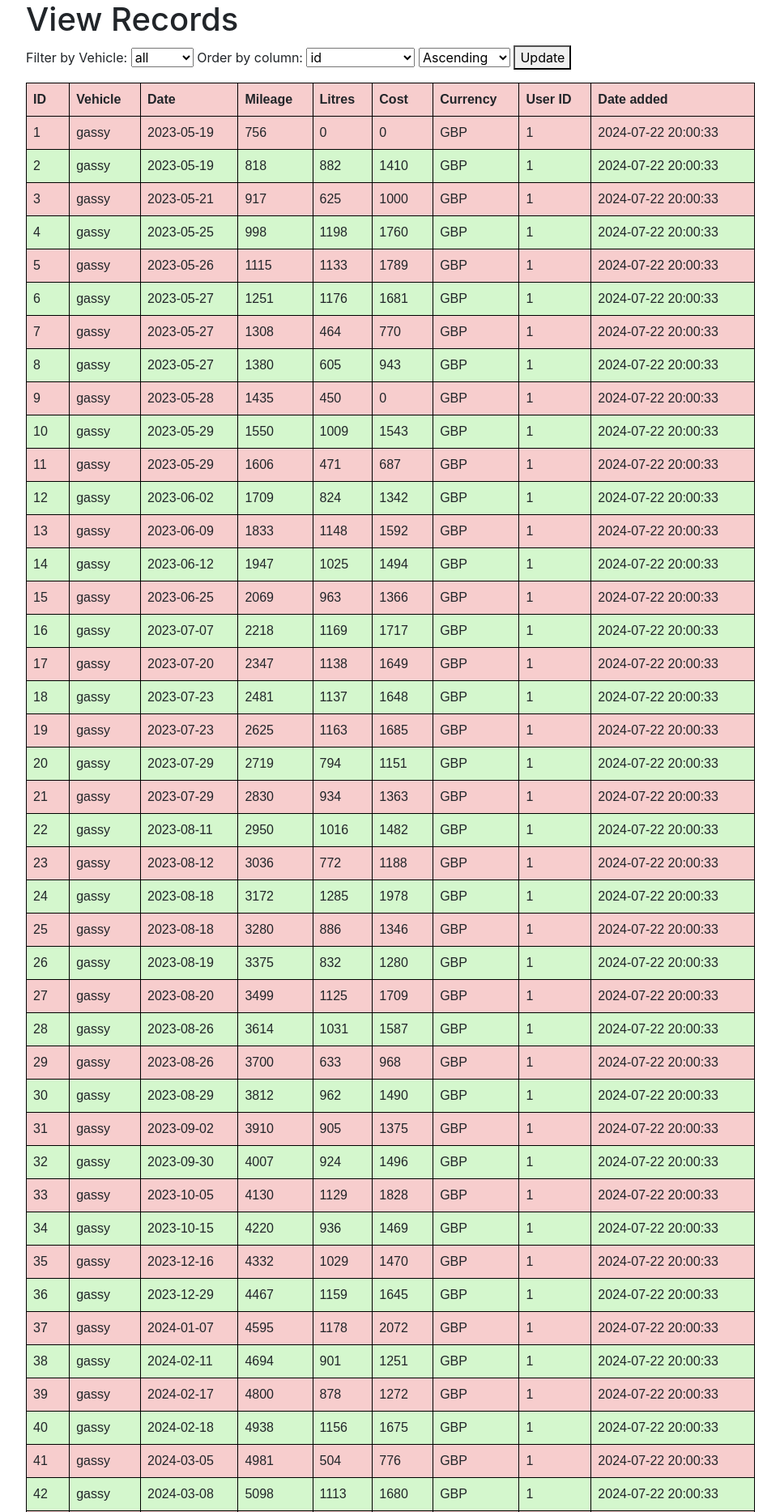
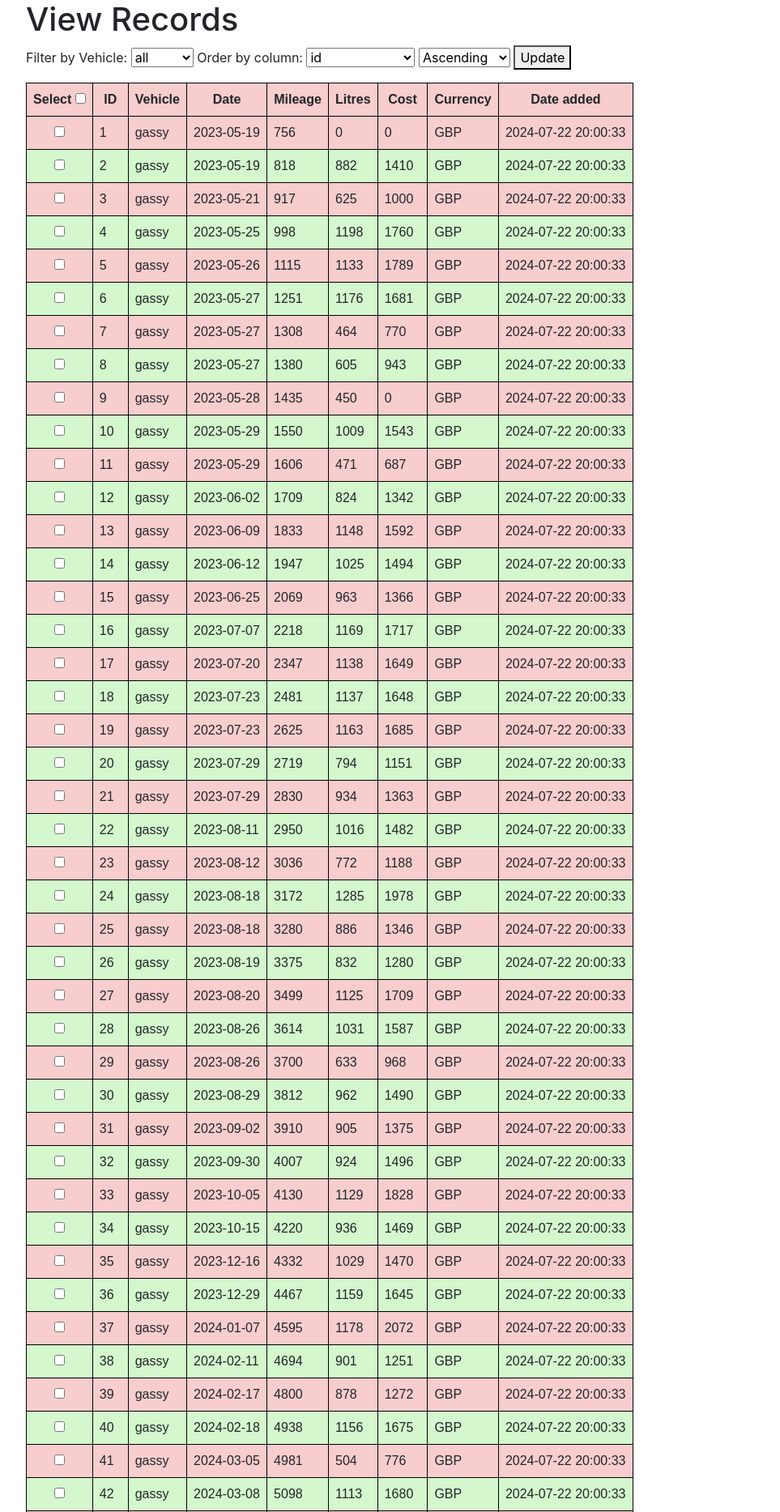
Before and after one commit to someingonewrong/Flask-Fuel-Basics, a Flask app: page /view-records in a window 1280 px wide. Shown: the part 56-1923 px from the top of the page at 81% size, without its empty margins (53-1016 px from the left). Run offline with Flask 3, Linux system fonts and the light colour scheme; a user stored in the database is signed in; some libraries are stand-ins or nearby versions.

Commit message:
added checkbox column and formatting to table. Began delete record function.

```diff
--- a/website/database.py
+++ b/website/database.py
@@ -116,6 +116,10 @@ def fetch_records(current_user, vehicle = '*', column = 'id', updown = 'ASC'):
 
     return table
 
+def delete_record(current_user, records):
+    for line in records:
+        print(line)
+
 def sql_query_func():
     try:
         # result = con.execute(request.form.get('sql_line'))
--- a/website/templates/about.html
+++ b/website/templates/about.html
@@ -5,6 +5,7 @@
 <h1>About</h1><br>
 
 <h3>Updates:</h3>
+<li>2024-08-06 21:53 - Finished CSV import program!</li>
 <li>2024-08-05 21:22 - can't remember exactly whats changed but added basic Import CSV function.</li>
 <li>2024-07-22 20:05 - Record viewing and filtering works again.</li>
 <li>2024-07-18 23:54 - Got adding of records and new vehciles to work.  Had problems with users being able to see eachothers vehicles but now they can only see their own.</li>
--- a/website/templates/home.html
+++ b/website/templates/home.html
@@ -10,7 +10,6 @@
 
     <h3>Things to do:</h3>
     <li>Import and export funtion of a CSV file.</li>
-    <li>Remove sql query page.</li>
     <li>Create a way to remove records.</li>
     <li>Create a page to view the data for each vehicle.</li>
     <li>Make lots of pretty graphs.</li>
--- a/website/templates/view_records.html
+++ b/website/templates/view_records.html
@@ -6,13 +6,17 @@
             table {
             font-family: arial, sans-serif;
             border-collapse: collapse;
-            width: 900px;
+            width: 750px;
             }
 
             td, th {
             border: 1px solid #000000;
             text-align: left;
             padding: 8px;
+            }
+
+            th {
+            text-align: center;
             }
 
             tr:nth-child(even) {
@@ -22,14 +26,28 @@
             tr:nth-child(odd) {
             background-color: #f7cdcd;
             }
+
+            table td:nth-child(1) {
+            text-align: center;
+            }
         </style>
     </head>
 {% endblock %}
 
 {% block content %}
+    <script>
+        function toggle(source) {
+            var checkboxes = document.querySelectorAll('input[type="checkbox"]');
+            for (var i = 0; i < checkboxes.length; i++) {
+                if (checkboxes[i] != source)
+                    checkboxes[i].checked = source.checked;
+        }
+    }
+    </script>
+
     <h1>View Records</h1>
 
-    <form method='post'>
+    <form method='POST' id="filter">
         <p>Filter by Vehicle:
         <select name="vehicle" id="vehicle">
             <option value="*">all</option>
@@ -66,9 +84,11 @@
         </p>
     </form>
 
+    <form method='POST' id='delete'>
         <table class="sortable">
             <thead>
                 <tr>
+                    <th>Select <input type="checkbox" onclick="toggle(this);" /></th>
                     <th>ID</th>
                     <th>Vehicle</th>
                     <th>Date</th>
@@ -76,13 +96,13 @@
                     <th>Litres</th>
                     <th>Cost</th>
                     <th>Currency</th>
-                <th>User ID</th>
                     <th>Date added</th>
                 </tr>
             </thead>
             <tbody>
                     {% for line in lines %}
                         <tr>
+                            <td><input type="checkbox" name="{{line[0]}}" value="{{line[0]}}"></td>
                             <td>{{line[0]}}</td>
                             <td>{{line[1]}}</td>
                             <td>{{line[2]}}</td>
@@ -90,10 +110,17 @@
                             <td>{{line[4]}}</td>
                             <td>{{line[5]}}</td>
                             <td>{{line[6]}}</td>
-                    <td>{{line[7]}}</td>
                             <td>{{line[8]}}</td>
                         </tr>
                     {% endfor %}
             </tbody>
         </table>
+        <br>
+        <p>
+            Delete selected items:
+            <input type=submit value=Delete>
+        </p>
+        <br>
+    </form>
+
 {% endblock %}
--- a/website/views.py
+++ b/website/views.py
@@ -1,8 +1,8 @@
 from flask import Blueprint, render_template, request, flash
 from flask_login import login_required, current_user
 from . import db
-from .database import post_record, get_vehicles, fetch_records
-from .csv_things import allowed_file, read_csv # download_csv,
+from .database import post_record, get_vehicles, fetch_records, delete_record
+from .csv_things import allowed_file, read_csv
 
 views = Blueprint('views', __name__)
 
@@ -42,15 +42,22 @@ def view_records():
     columns = ['id', 'vehicle', 'date', 'mileage', 'litres', 'cost', 'currency', 'user_id', 'date_uploaded']
     vehicles = get_vehicles(current_user)
 
-    if request.method == 'POST':
+    vehicle = 'all'
+    column = 'id'
+    updown = 'ASC'
+
+    if request.method == 'POST' and 'vehicle' in request.form:
         vehicle = request.form.get('vehicle')
         column = request.form.get('column')
         updown = request.form.get('updown')
         table = fetch_records(current_user, vehicle, column, updown)
-        return render_template('view_records.html', user=current_user, lines = table, vehicles = vehicles, columns = columns, vehicle = vehicle, column = column, updown = updown)
+    elif request.method == 'POST':
+        delete_record(current_user, request.form)
+        table = fetch_records(current_user)
     else:
         table = fetch_records(current_user)
-        return render_template('view_records.html', user=current_user, lines = table, vehicles = vehicles, columns = columns, vehicle = 'all', column = 'id', updown = 'ASC')
+
+    return render_template('view_records.html', user=current_user, lines = table, vehicles = vehicles, columns = columns, vehicle = vehicle, column = column, updown = updown)
 
 @views.route('/import-csv', methods=['GET', 'POST'])
 @login_required
```
Lines whose indentation alone changed are shown as unchanged.
